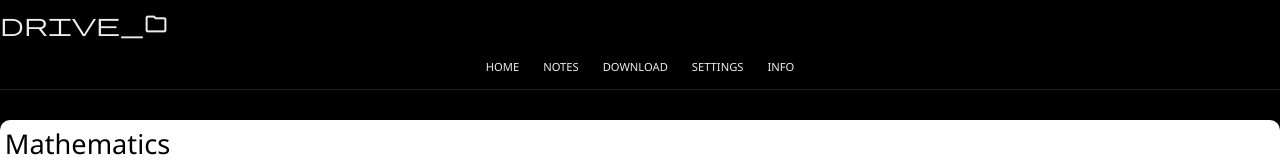
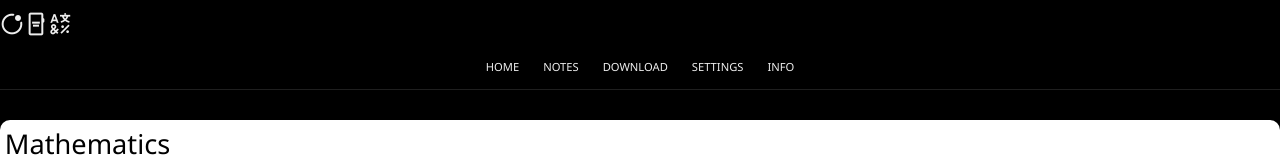
Before and after one commit to imrutunjaya/Drive2, a plain HTML site: page index.html in a window 1280 px wide. Shown: the top 160 px of the page. Drawn offline with nearby package versions, Linux system fonts and the light colour scheme; a web font is replaced by a local one.

Commit message:
Update index.html

```diff
--- a/index.html
+++ b/index.html
@@ -479,7 +479,7 @@
 <body>
 <header>
   <div class="logo-container" aria-label="Drive icon and toggle theme" tabindex="0" role="button">
-    <span class="material-symbols-outlined" aria-hidden="true">drive_folder</span>
+    <span class="material-symbols-outlined" aria-hidden="true">App_BadgingaodGlyphs</span>
   </div>
 </header>
 
```
